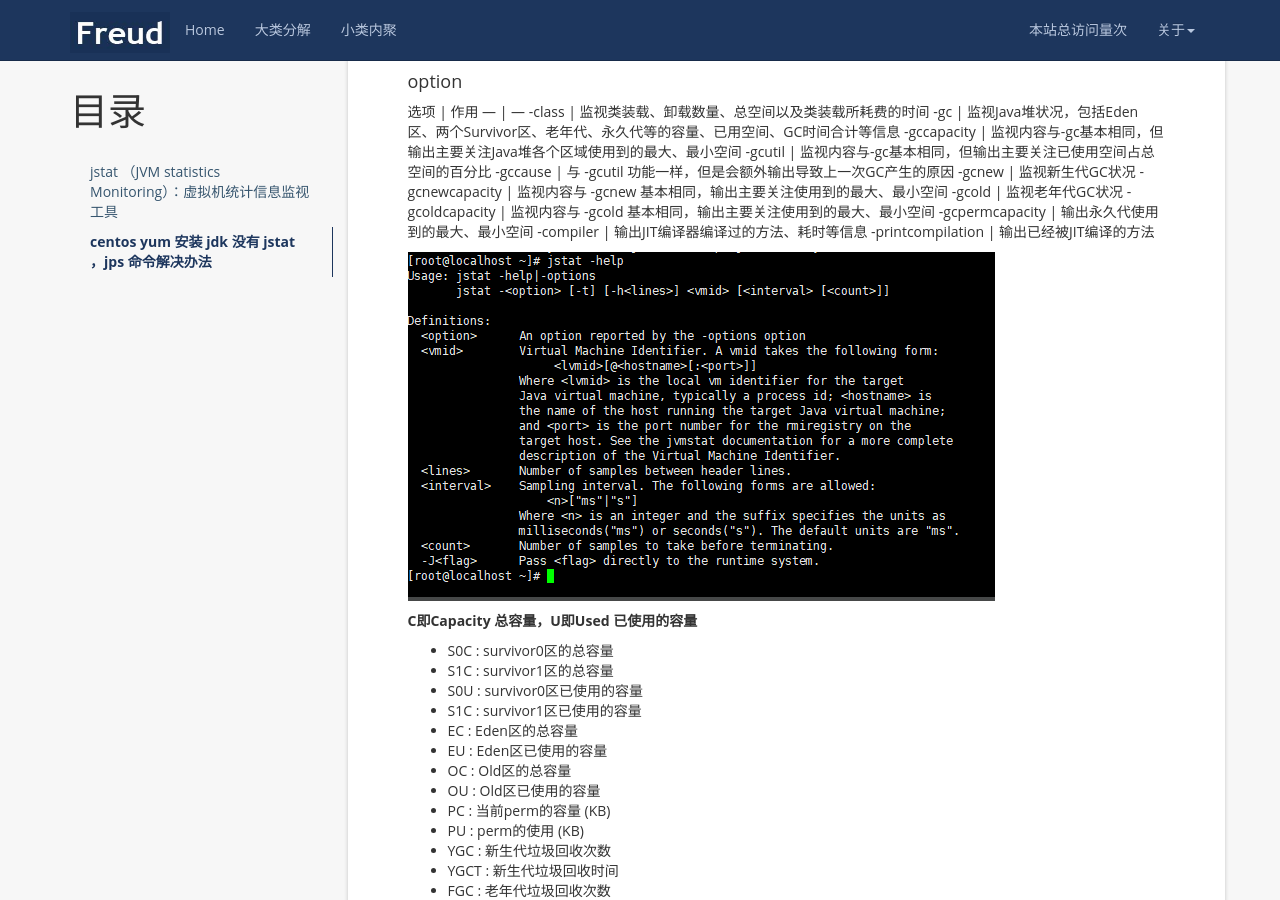
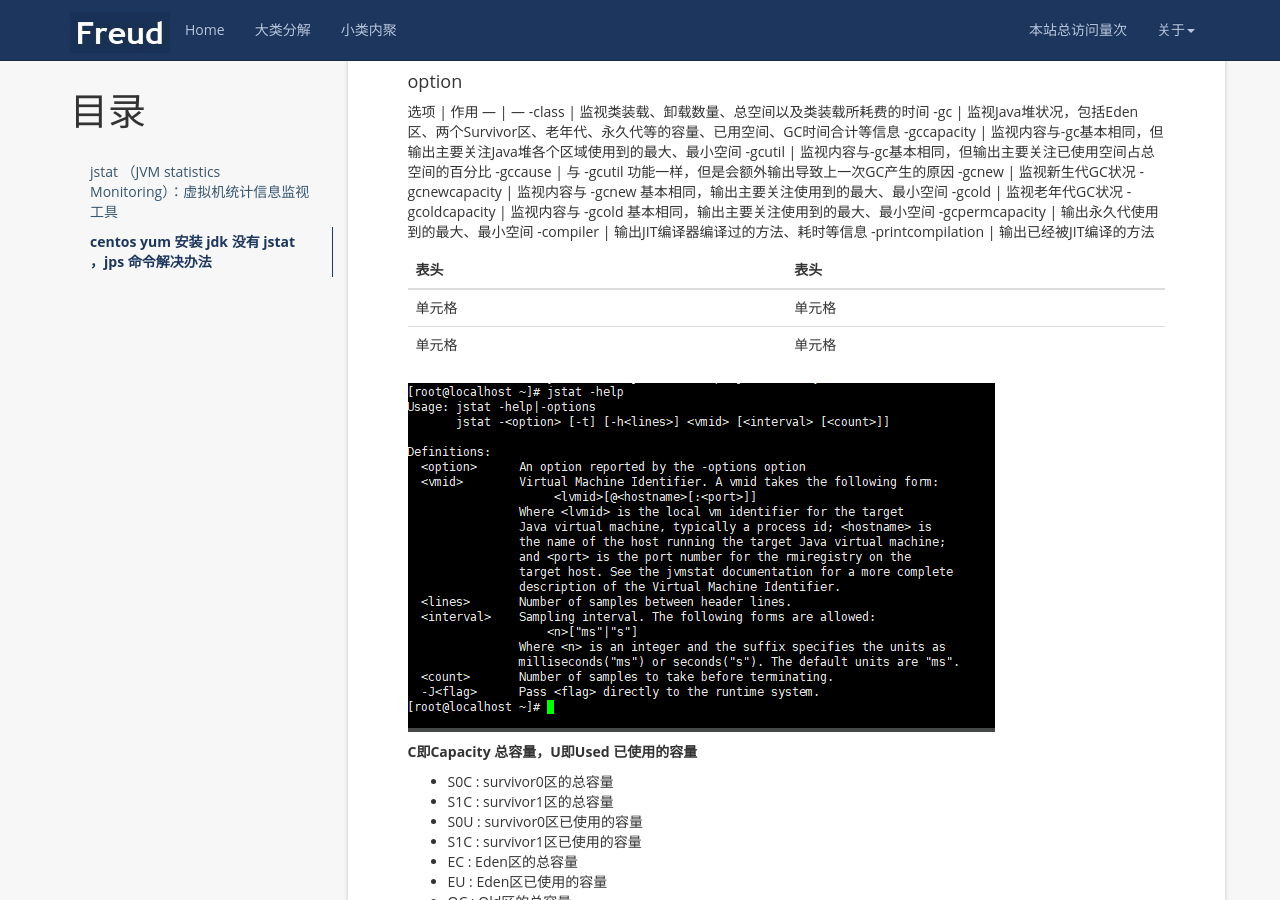
Before and after one commit to TorGor/TorGor.github.io, a Jekyll site: the page built from _posts/2019-02-05-java-JVM-XXX .md, in a window 1280 px wide and 900 px high, scrolled down 414 px. Built offline with Jekyll 4.4.1, drawn with Linux system fonts in a browser that asks for light colours; nearby versions of some CDN libraries; a script that is not in the unit is left out; comment, search, counter and statistics services are not loaded.

Commit message:
feat:JVM-调优 1.add

```diff
--- a/_posts/2019-02-05-java-JVM-XXX .md
+++ b/_posts/2019-02-05-java-JVM-XXX .md
@@ -27,6 +27,12 @@ tag: JVM
 -gcpermcapacity | 输出永久代使用到的最大、最小空间
 -compiler | 输出JIT编译器编译过的方法、耗时等信息
 -printcompilation | 输出已经被JIT编译的方法
+
+
+|  表头   | 表头  |
+|  ----  | ----  |
+| 单元格  | 单元格 |
+| 单元格  | 单元格 |
 
 ![jstat 命令]({{ '/styles/images/jmm/JVM-jstat-help.png' | prepend: site.baseurl  }})
 
```
